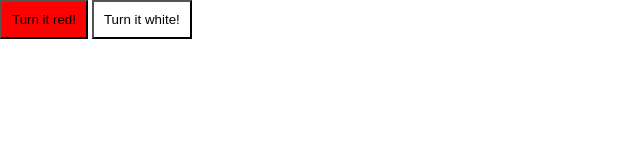
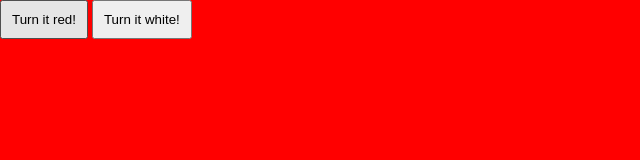
Before and after one commit to IvannaTX/JSweek4, a plain HTML site: page index.html in a window 1280 px wide. Both pictures are taken after a click on the button "Turn it red!". Shown: the whole page, without its empty margins (0-640 px from the left). Drawn offline with Linux system fonts and the light colour scheme.

Commit message:
finished challenges

```diff
--- a/index.html
+++ b/index.html
@@ -4,7 +4,7 @@
     <meta charset="UTF-8">
     <meta http-equiv="X-UA-Compatible" content="IE=edge">
     <meta name="viewport" content="width=device-width, initial-scale=1.0">
-    <title>Document</title>
+    <title>JS Week 4</title>
     <style>
     * {
         margin: 0;
@@ -25,8 +25,13 @@
     </style>
 </head>
 <body>
-    <button class="bg-red"> Turn it red!</button>
-    <button class="bg-white"> Turn it white!</button>
-    <script src="script.js"></script>
+    <button onclick="changeBackgroundColor('bg-red')"> Turn it red!</button>
+    <button onclick="changeBackgroundColor('bg-white')"> Turn it white!</button>
+    <script>
+      window.changeBackgroundColor = function (className){
+        document.querySelector('body').className = '';
+        document.querySelector('body').classList.add(className);
+      }
+    </script>
 </body>
 </html>
```
Also changed, not shown: script.js (+45 -0 lines).
